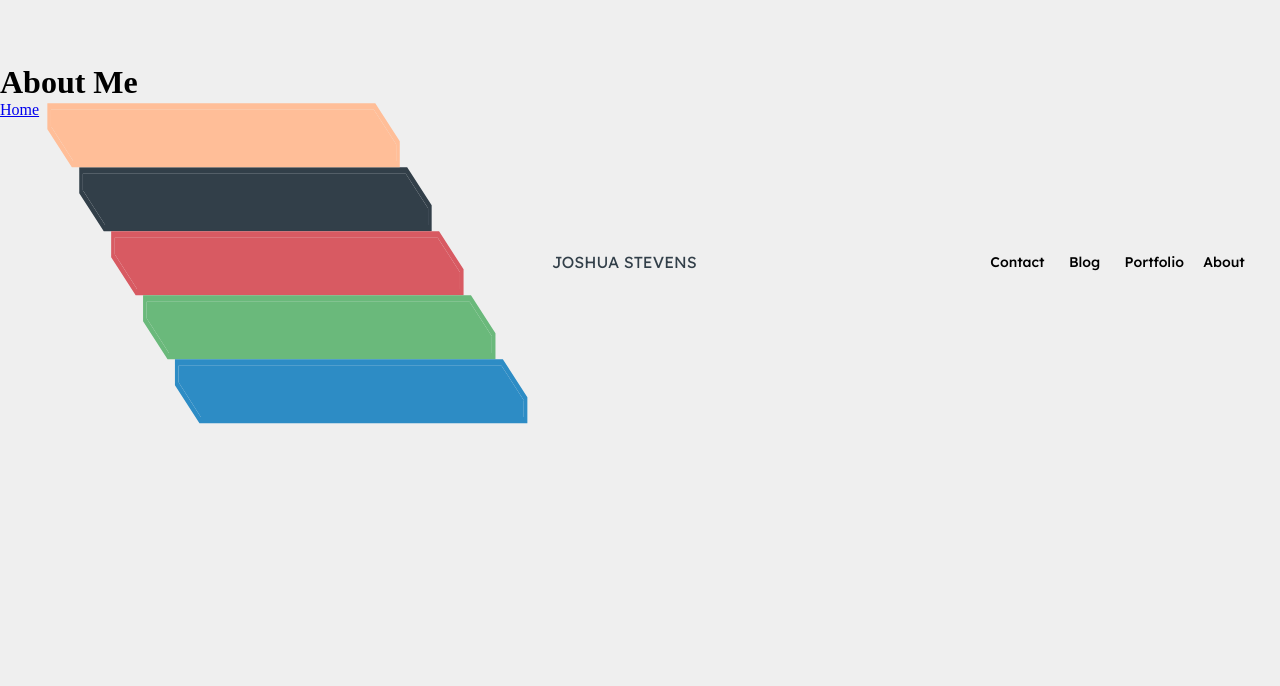
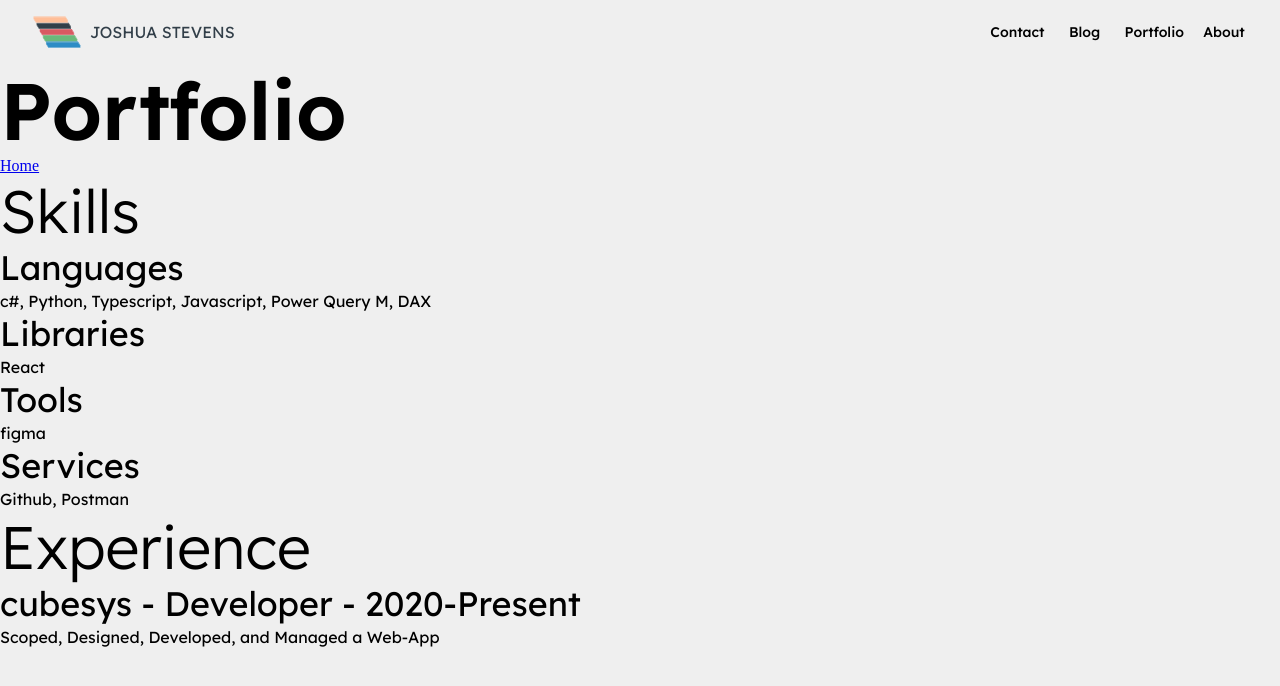
Before and after one commit to JoshStevens56/joshstevens56.github.io, a React (Create React App) app in the folder jsweb-react-frontend/: page /portfolio in a window 1280 px wide. Shown: the top 686 px of the page. Built offline with nearby package versions, Linux system fonts and the light colour scheme.

Commit message:
more styling changes, basic text for blog and about pages

```diff
--- a/jsweb-react-frontend/src/App.tsx
+++ b/jsweb-react-frontend/src/App.tsx
@@ -45,7 +45,7 @@ const theme = createTheme({
       fontSize:"2.4vh",
       lineHeight: "150%",
       fontWeight: "normal",
-      paddingLeft:"1vw"
+      paddingLeft: 6
     },
   },
   colours: {
--- a/jsweb-react-frontend/src/components/Header.tsx
+++ b/jsweb-react-frontend/src/components/Header.tsx
@@ -17,12 +17,13 @@ function Header() {
 
   return (
     <AppBar position="sticky" sx={{background:'#EFEFEF', color: '#323F49', boxShadow:'none'}} className="header">
-      <Container maxWidth={false}>
-        <Toolbar disableGutters>
+      <Container maxWidth={false} sx={{maxHeight: "8vh"}}>
+        <Toolbar disableGutters sx={{maxHeight: "8vh"}}>
           <Button onClick={() => navigate("/")}>
             <img
               src={logo}
               className="logo"
+              height="50vh"
               onClick={() => navigate("/")}
             ></img>
           </Button>
--- a/jsweb-react-frontend/src/components/HomeTitleCard.tsx
+++ b/jsweb-react-frontend/src/components/HomeTitleCard.tsx
@@ -6,6 +6,7 @@ import {
   CardActions,
   ButtonProps,
   styled,
+  alpha,
 } from "@mui/material";
 import { useNavigate } from "react-router-dom";
 
@@ -25,7 +26,8 @@ export const HomeTitleCard = (Props: CardContent) => {
     color: theme.palette.getContrastText(Props.colour),
     backgroundColor: Props.colour,
     "&:hover": {
-      backgroundColor: Props.colour,
+      backgroundColor: alpha(Props.colour, 0.7),
+      color: theme.palette.getContrastText(alpha(Props.colour, 0.4))
 
     },
   }));
@@ -41,9 +43,9 @@ export const HomeTitleCard = (Props: CardContent) => {
         </Typography>
       </CardContent>
       {Props.enablebutton && (
-        <CardActions sx={{paddingLeft:"2vw"}}>
+        <CardActions sx={{paddingLeft:"18px" }}>
           <ColorButton
-            size="small"
+            size="medium"
             variant="contained"
             onClick={() => navigate(`/${Props.buttonlink}`)}
           >
--- a/jsweb-react-frontend/src/views/Blog/Blog.tsx
+++ b/jsweb-react-frontend/src/views/Blog/Blog.tsx
@@ -1,10 +1,21 @@
-import { Link } from "react-router-dom";
-
+import { Typography } from "@mui/material";
+import { Link as Route } from "react-router-dom";
+import Link from "@mui/material/Link";
 export const Blog = () => {
   return (
     <>
-      <h1>About Me</h1>
-      <Link to="/">Home</Link>
+      <Typography variant="h1">Blog</Typography>
+      <Route to="/">Home</Route>
+      <Typography>
+        V1 coming soon-ish ... {'\n'}
+        In the meantime, please check out my current blog on Notion:
+        <a
+          href="https://www.notion.so/joshsgaming/Josh-s-Gaming-98dbce53480341bb9fdb9d5a825d09cc" target="_blank"
+        >
+          Link
+        </a>
+
+      </Typography>
     </>
   );
 };
--- a/jsweb-react-frontend/src/views/Landing/Home.tsx
+++ b/jsweb-react-frontend/src/views/Landing/Home.tsx
@@ -48,15 +48,15 @@ const cards: CarouselCards ={content:[
     colour: themeColours.tertiary,
   },{
     title: "Blog",
-    subtitle: "Check out who I am",
+    subtitle: "Where I ramble about my favourite games and shows",
     buttonvisible: true,
     buttonlink: "Blog",
-    buttontext: "blog",
+    buttontext: "Read More",
     subcontent: <></>,
     colour: themeColours.extra1,
   },{
     title: "Contact",
-    subtitle: "Check out who I am",
+    subtitle: "How to contact me",
     buttonvisible: true,
     buttonlink: "Contact",
     buttontext: "contact",
--- a/jsweb-react-frontend/src/views/Portfolio/Portfolio-Landing.tsx
+++ b/jsweb-react-frontend/src/views/Portfolio/Portfolio-Landing.tsx
@@ -1,6 +1,7 @@
-import * as React from 'react';
-import { Link } from 'react-router-dom';
-import Header from '../../components/Header';
+import * as React from "react";
+import { Link } from "react-router-dom";
+import Header from "../../components/Header";
+import { Typography } from "@mui/material";
 
 /** ------------------------------------
  *  Portfolio.tsx
@@ -10,13 +11,25 @@ import Header from '../../components/Header';
  *  <div className="App"> - Highest level div. Renders background colour.
  * ------------------------------------ */
 
-export const Portfolio =()=> {
+export const Portfolio = () => {
   return (
     <>
-      <h1>About Me</h1>
+      <Typography variant="h1">Portfolio</Typography>
       <Link to="/">Home</Link>
+      <Typography variant="h2">Skills</Typography>
+      <Typography variant="h4">Languages</Typography>
+      <Typography>c#, Python, Typescript, Javascript, Power Query M, DAX</Typography>
+      <Typography variant="h4">Libraries</Typography>
+      <Typography>React</Typography>
+      <Typography variant="h4">Tools</Typography>
+      <Typography>figma</Typography>
+      <Typography variant="h4">Services</Typography>
+      <Typography>Github, Postman</Typography>
+      <Typography variant="h2">Experience</Typography>
+      <Typography variant="h4">cubesys - Developer - 2020-Present</Typography>
+      <Typography>Scoped, Designed, Developed, and Managed a Web-App</Typography>
     </>
   );
-}
+};
 
 export default Portfolio;
```
